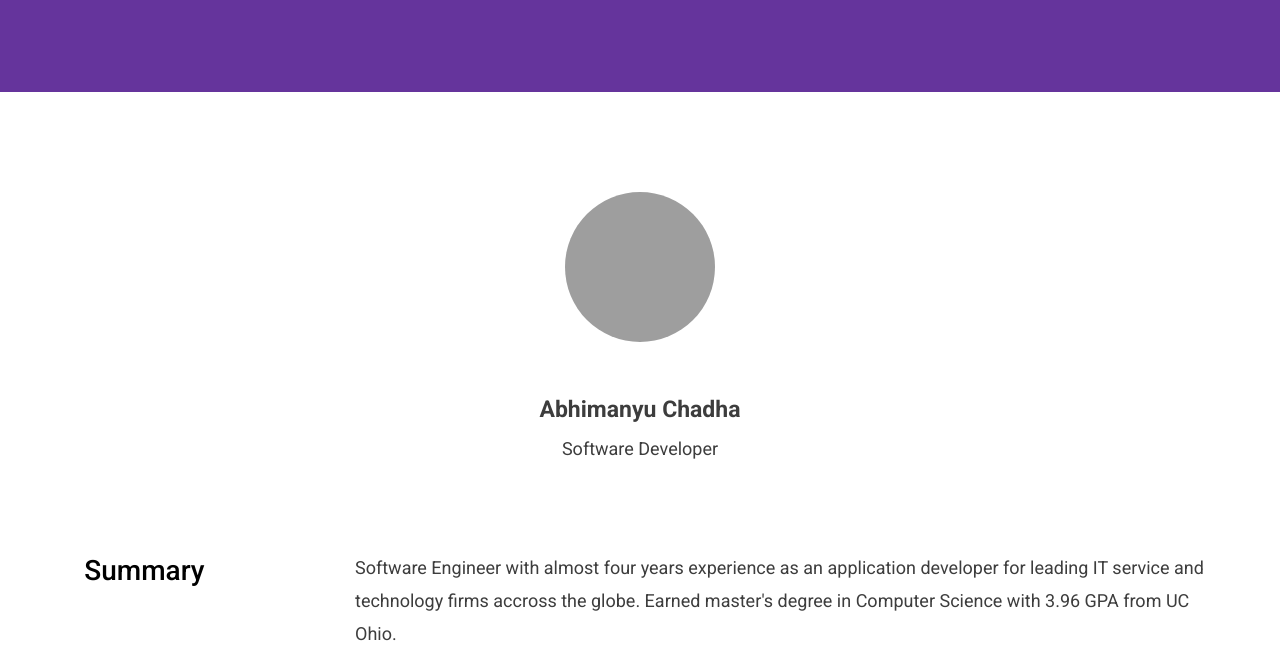
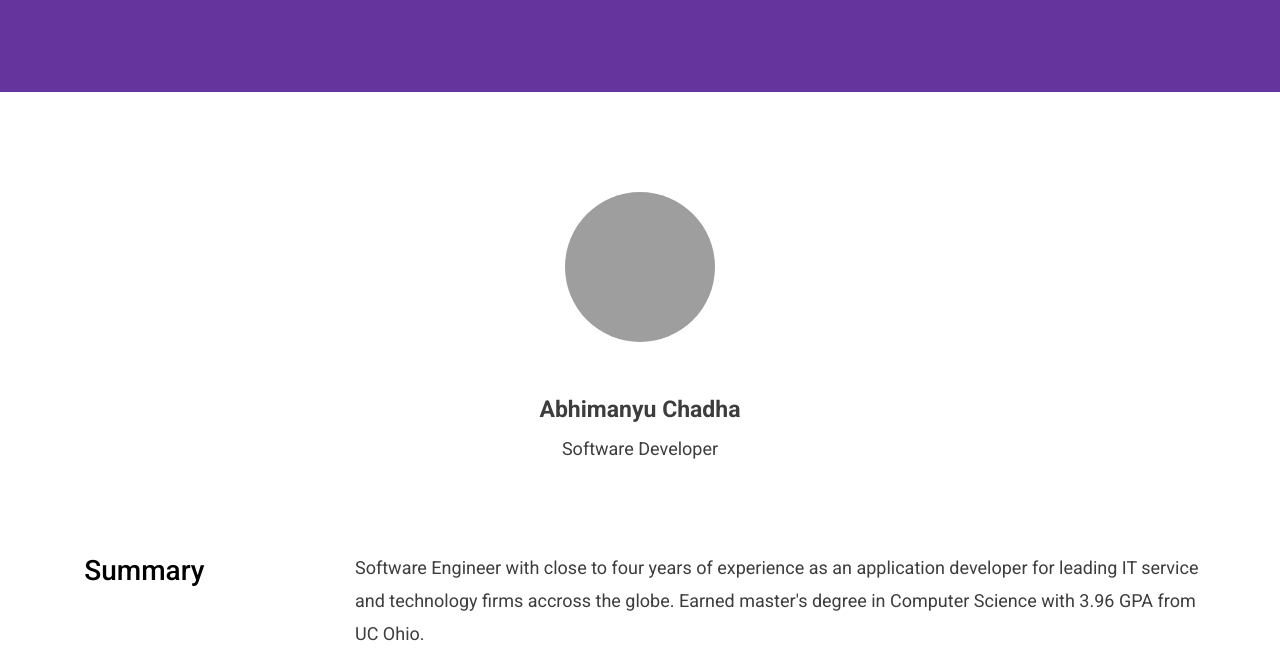
Before and after one commit to abhimanyuchadha/abhimanyuchadha.github.io, a plain HTML site: page about.html in a window 1280 px wide. Shown: the part 272-929 px from the top of the page. Drawn offline with nearby package versions, Linux system fonts and the light colour scheme; grey boxes are pictures that could not be loaded.

Commit message:
Update about.html

```diff
--- a/about.html
+++ b/about.html
@@ -69,7 +69,7 @@
 				</div>
 
 				<div class="sectionContent">
-					<p>Software Engineer with almost four years experience as an application developer for leading IT service and technology firms accross the globe. Earned master's degree in Computer Science with 3.96 GPA from UC Ohio. </p>
+					<p>Software Engineer with close to four years of experience as an application developer for leading IT service and technology firms accross the globe. Earned master's degree in Computer Science with 3.96 GPA from UC Ohio. </p>
 				</div>
 			</article>
         </div>
```
